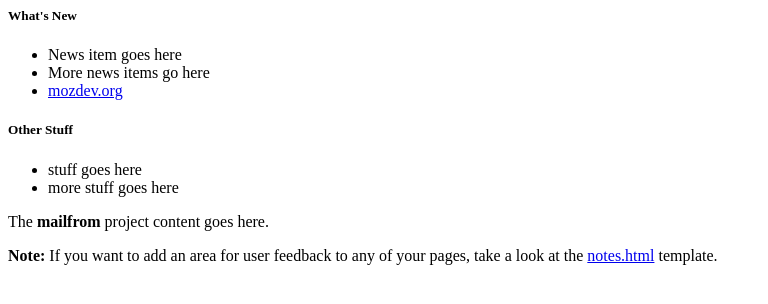
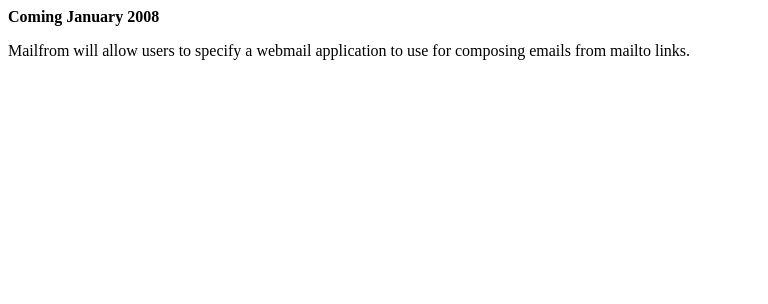
Before and after one commit to garethhunt/mailfrom, a plain HTML site: page www/index.html in a window 1280 px wide. Shown: the whole page, without its empty margins (0-768 px from the left). Drawn offline with Linux system fonts and the light colour scheme.

Commit message:
Updated site index

```diff
--- a/www/index.html
+++ b/www/index.html
@@ -1,6 +1,6 @@
 
 <!-- ***************** INFO/NEWS *************** -->
-<div id="infoTabs">
+<!-- <div id="infoTabs">
 <div class="infoTab" id="whats-new">
 <h5 class="infoHeader">What's New</h5>
 <ul>
@@ -16,7 +16,7 @@
 <li>stuff goes here</li>
 <li>more stuff goes here</li>
 </ul>
-</div>
+</div> -->
 
 <!-- alternative image/table base tab works better in NS4 -->
 <!--
@@ -33,7 +33,6 @@
 <!-- ***************** INFO/NEWS *************** -->
 
 <!-- MAIN CONTENT -->
-<p>The <strong>mailfrom</strong> project content goes here.</p>
+<p><b>Coming January 2008</b></p>
 
-<p><strong>Note:</strong> If you want to add an area for user feedback to any of your pages, take a look at the <a href="notes.html">notes.html</a>
-template.</p>
+<p>Mailfrom will allow users to specify a webmail application to use for composing emails from mailto links.</p>
```
Also changed, not shown: www/footer.html (+1 -1 lines).
